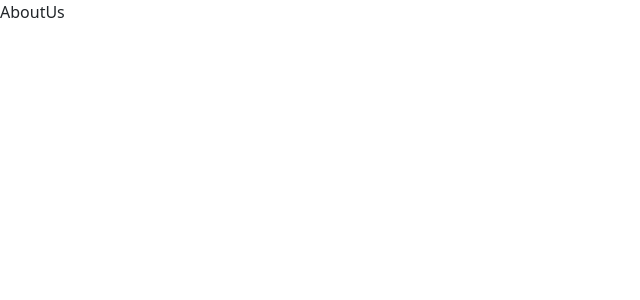
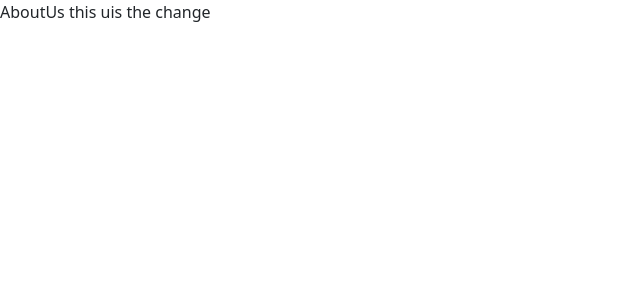
Before and after one commit to Piyush5527/CloreNew, a React (Create React App) app in the folder client/clore/: page /About in a window 1280 px wide. Shown: the top 300 px of the page, without its empty margins (0-640 px from the left). Built offline with nearby package versions, Linux system fonts and the light colour scheme.

Commit message:
about us page changed

```diff
--- a/client/clore/src/Components/Aboutus/AboutUs.js
+++ b/client/clore/src/Components/Aboutus/AboutUs.js
@@ -2,7 +2,9 @@ import React from 'react'
 
 const AboutUs = () => {
   return (
-    <div>AboutUs</div>
+    <div>AboutUs
+      this uis the change
+    </div>
   )
 }
 
```
